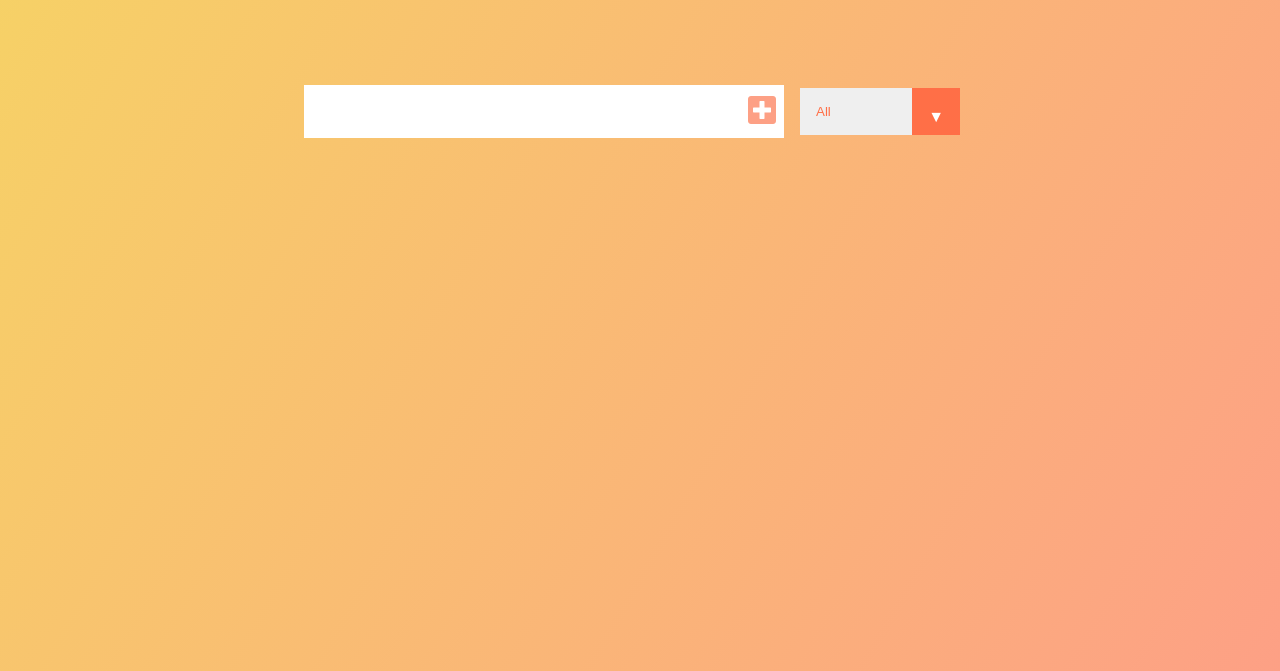
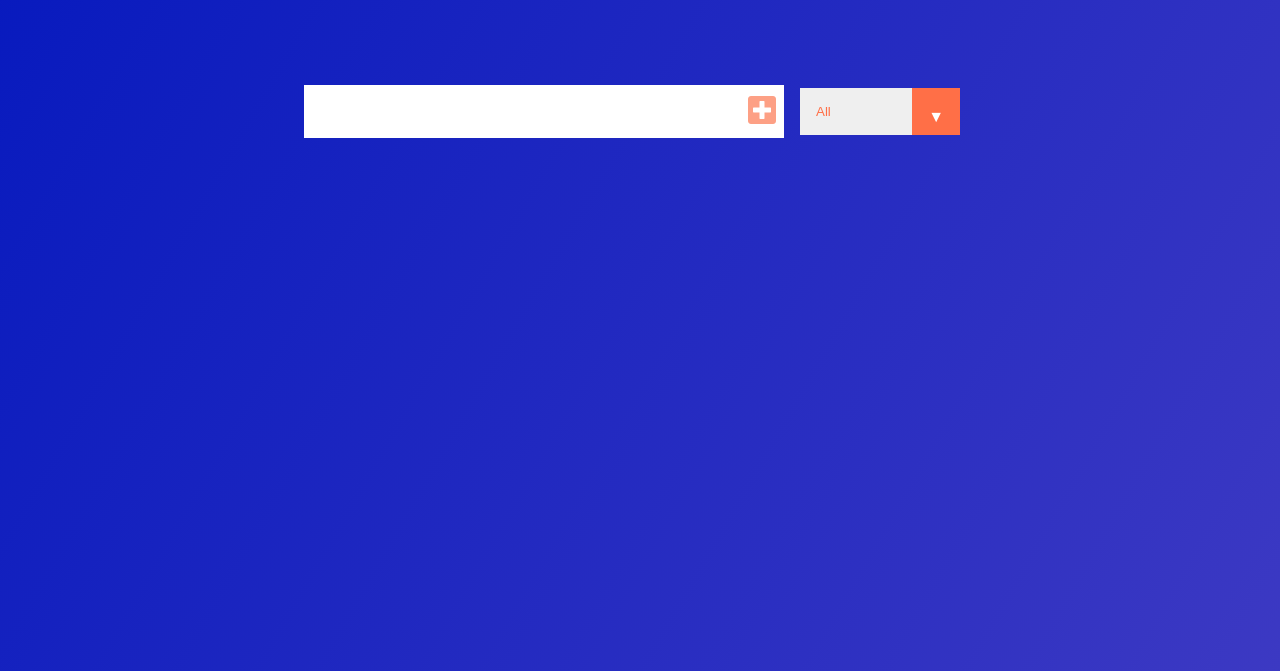
Before and after one commit to Promtech1/Todo-App, a plain HTML site: page index.html in a window 1280 px wide. Shown: the part 129-800 px from the top of the page. Drawn offline with Linux system fonts and the light colour scheme.

Commit message:
Changed color of body

```diff
--- a/style.css
+++ b/style.css
@@ -5,7 +5,7 @@
 }
 
 body{
-    background: linear-gradient(120deg, #f6d365, #fda085);
+    background: linear-gradient(120deg, #0619be, #3c39c3);
     color: white;
     font-family: "poppins", sans-serif;
     min-height: 100vh;
```
